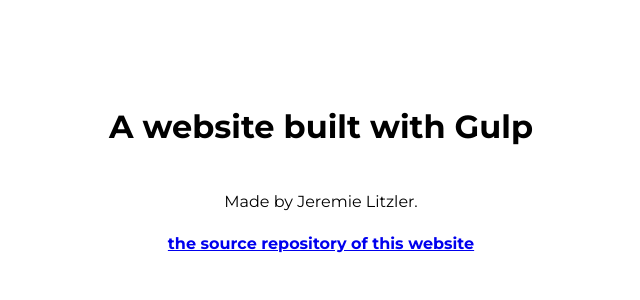
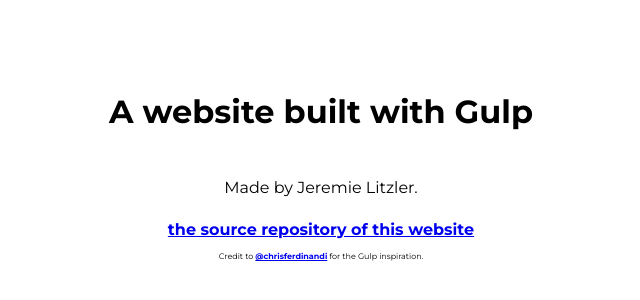
Before and after one commit to Puzzlout/static.website.boilerplate, a website: page src/copy/index.html in a window 1280 px wide. Shown: the part 216-516 px from the top of the page, without its empty margins (319-959 px from the left). Drawn offline with nearby package versions, Linux system fonts and the light colour scheme; files that its build step writes are made by us from their sources.

Commit message:
add credits

```diff
--- a/src/copy/index.html
+++ b/src/copy/index.html
@@ -31,6 +31,7 @@
             <i class="fab fa-github"></i>
             The source repository of this website
         </a>
+        <p class="text-tiny">Credit to <a href="http://twitter.com/ChrisFerdinandi" rel="noopener" target="_blank">@ChrisFerdinandi</a> for the Gulp inspiration.</p>
     </footer>
 </body>
 
--- a/src/sass/base.scss
+++ b/src/sass/base.scss
@@ -38,6 +38,10 @@
 
 .text-center {
   text-align: center;
+}
+
+.text-tiny {
+  font-size: 0.5rem;
 }
 
 /* End - Must have Typography */
```
